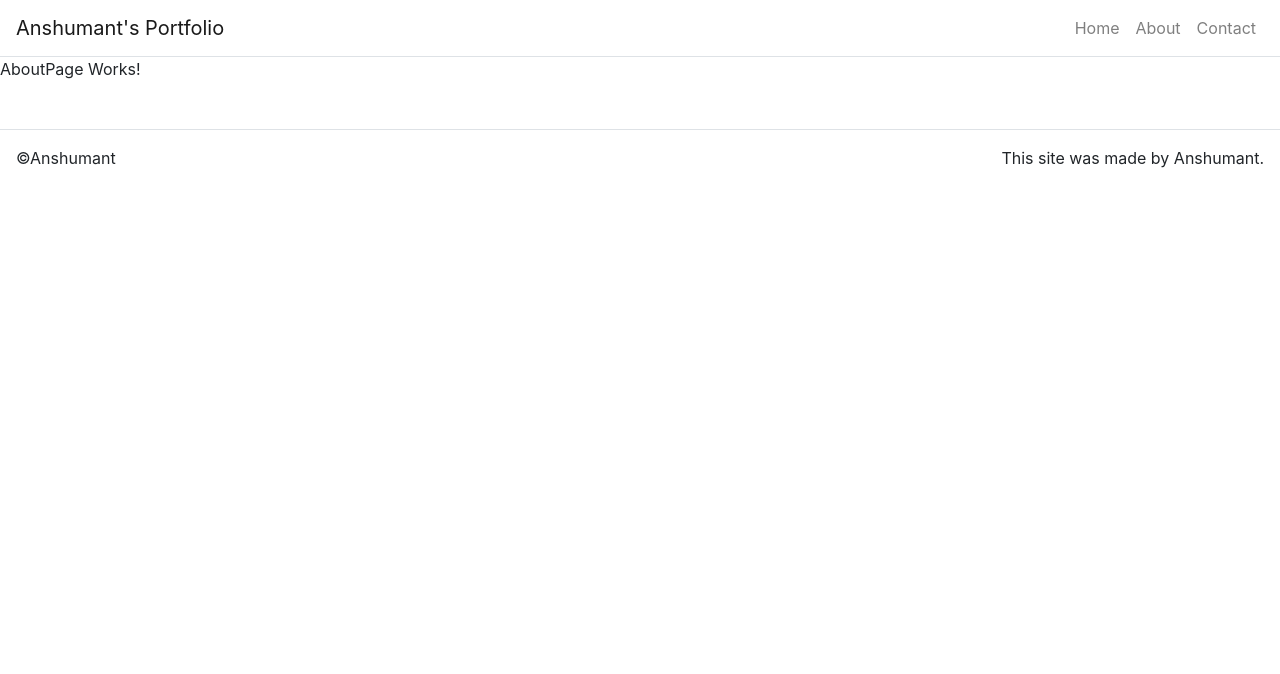
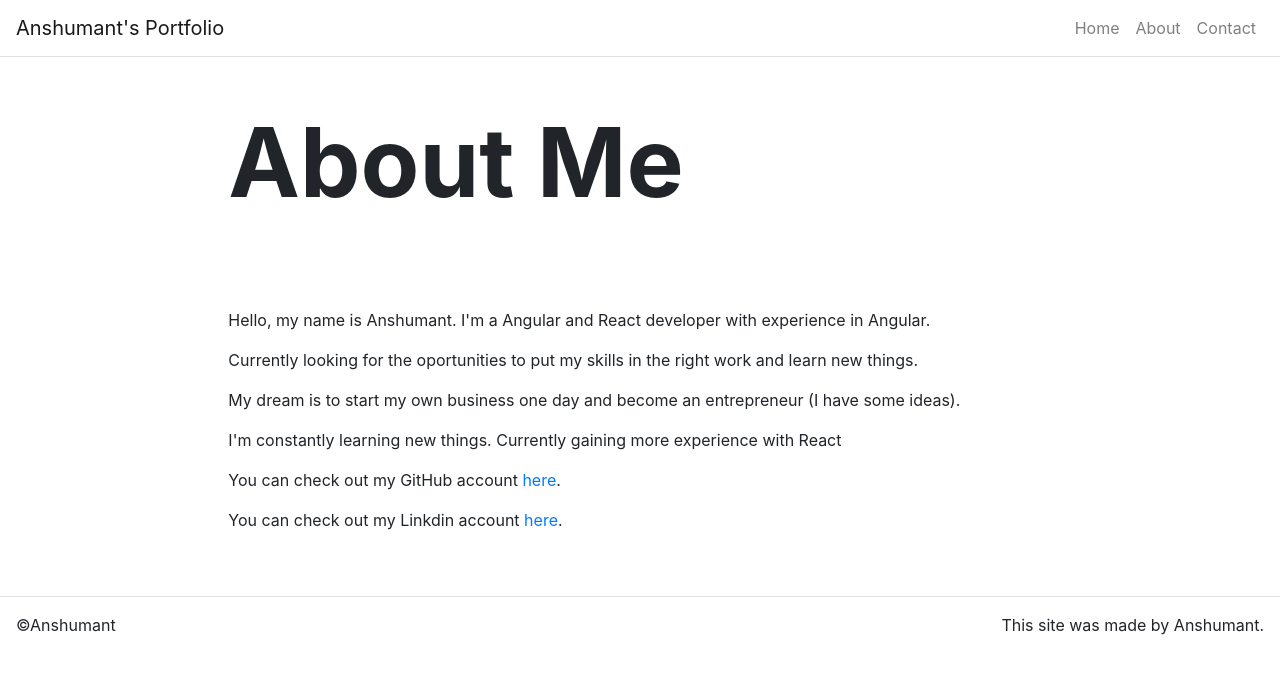
Before and after one commit to anshumantsagar/react-portfolio, a React (Create React App) app: page /about in a window 1280 px wide. Shown: the top 674 px of the page. Built offline with nearby package versions, Linux system fonts and the light colour scheme.

Commit message:
About Page complete

```diff
--- /dev/null
+++ b/src/components/Content.js
@@ -0,0 +1,20 @@
+import React from 'react';
+import Container from 'react-bootstrap/Container';
+import Row from 'react-bootstrap/Row';
+import Col from 'react-bootstrap/Col';
+
+function Content(props) {
+
+    return(
+        <Container fluid={true}>
+            <Row className="justify-content-center">
+                <Col md={8}>
+                    {props.children}
+                </Col>
+            </Row>
+        </Container>
+    );
+
+}
+
+export default Content;
--- a/src/pages/AboutPage.js
+++ b/src/pages/AboutPage.js
@@ -1,11 +1,26 @@
 import React from 'react';
-
+import Hero from '../components/Hero';
+import Content from '../components/Content';
 
 function AboutPage(props) {
 
     return(
         <div>
-            AboutPage Works!
+            <Hero title={props.title} />
+
+            <Content>
+                <p>Hello, my name is Anshumant. I'm a Angular and React developer with experience in Angular.</p>
+
+                <p>Currently looking for the oportunities to put my skills in the right work and learn new things.</p>
+
+                <p>My dream is to start my own business one day and become an entrepreneur (I have some ideas).</p>
+
+                <p>I'm constantly learning new things. Currently gaining more experience with React</p>
+
+                <p>You can check out my GitHub account <a href="https://github.com/anshumantsagar" target="_blank" rel="noopener noreferrer">here</a>.</p>
+
+                <p>You can check out my Linkdin account <a href="https://www.linkedin.com/in/anshumantsagar/" target="_blank" rel="noopener noreferrer">here</a>.</p>
+            </Content>
         </div>
     );
 
```
